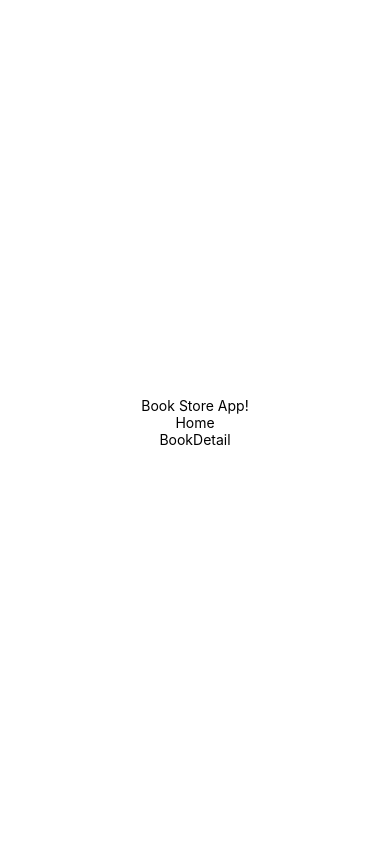
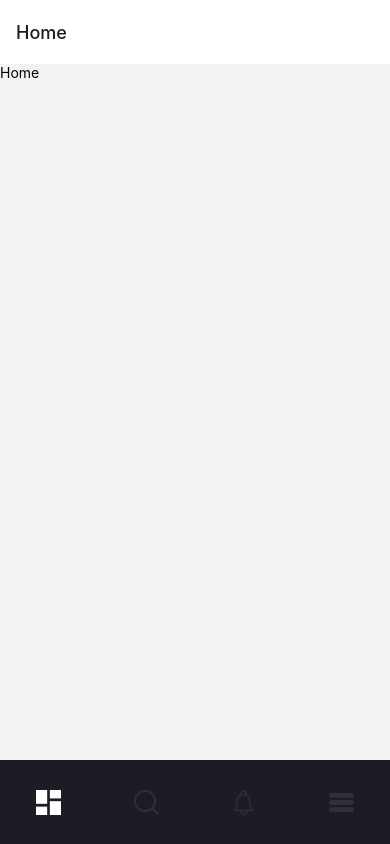
Before and after one commit to ArjunKumarDev/BookStoreAppRN, a React Native app: screen /Home in a window 390 px wide. Built offline with nearby package versions, Linux system fonts and the light colour scheme.

Commit message:
bottom tab navigator done

```diff
--- a/App.js
+++ b/App.js
@@ -1,22 +1,39 @@
-import { StatusBar } from "expo-status-bar";
-import { StyleSheet, Text, View } from "react-native";
-import { BookDetail, Home } from "./screens";
-export default function App() {
+import React from "react";
+import { createNativeStackNavigator } from "@react-navigation/native-stack";
+import { NavigationContainer, DefaultTheme } from "@react-navigation/native";
+import Tabs from "./navigation/tabs";
+import { BookDetail } from "./screens";
+
+console.log(DefaultTheme, "checking");
+const theme = {
+  ...DefaultTheme,
+  colors: {
+    ...DefaultTheme.colors,
+    border: "transparent",
+  },
+};
+
+const Stack = createNativeStackNavigator();
+
+const App = () => {
   return (
-    <View style={styles.container}>
-      <StatusBar style="auto" />
-      <Text>Book Store App!</Text>
-      <Home />
-      <BookDetail />
-    </View>
+    <NavigationContainer theme={theme}>
+      <Stack.Navigator
+        screenOptions={{ headerShown: false }}
+        initialRouteName="Home"
+      >
+        {/* Tabs */}
+        <Stack.Screen name="Home" component={Tabs} />
+
+        {/* Screens */}
+        <Stack.Screen
+          name="BookDetail"
+          component={BookDetail}
+          options={{ headerShown: false }}
+        />
+      </Stack.Navigator>
+    </NavigationContainer>
   );
-}
+};
 
-const styles = StyleSheet.create({
-  container: {
-    flex: 1,
-    backgroundColor: "#fff",
-    alignItems: "center",
-    justifyContent: "center",
-  },
-});
+export default App;
--- /dev/null
+++ b/navigation/tabs.js
@@ -0,0 +1,93 @@
+import React from "react";
+import { Image } from "react-native";
+import { createBottomTabNavigator } from "@react-navigation/bottom-tabs";
+import { Home } from "../screens/";
+import { icons, COLORS } from "../constants";
+
+const Tab = createBottomTabNavigator();
+
+const tabOptions = {
+  showLabel: false,
+  style: {
+    height: "10%",
+    backgroundColor: "purple",
+  },
+};
+
+const Tabs = () => {
+  return (
+    <Tab.Navigator
+      tabBarOptions={tabOptions}
+      screenOptions={({ route }) => ({
+        tabBarStyle: {
+          height: "10%",
+          backgroundColor: COLORS.black,
+        },
+        tabBarIcon: ({ focused }) => {
+          const tintColor = focused ? COLORS.white : COLORS.gray;
+
+          switch (route.name) {
+            case "Home":
+              return (
+                <Image
+                  source={icons.dashboard_icon}
+                  resizeMode="contain"
+                  style={{
+                    tintColor: tintColor,
+                    width: 25,
+                    height: 25,
+                  }}
+                />
+              );
+
+            case "Search":
+              return (
+                <Image
+                  source={icons.search_icon}
+                  resizeMode="contain"
+                  style={{
+                    tintColor: tintColor,
+                    width: 25,
+                    height: 25,
+                  }}
+                />
+              );
+
+            case "Notification":
+              return (
+                <Image
+                  source={icons.notification_icon}
+                  resizeMode="contain"
+                  style={{
+                    tintColor: tintColor,
+                    width: 25,
+                    height: 25,
+                  }}
+                />
+              );
+
+            case "Setting":
+              return (
+                <Image
+                  source={icons.menu_icon}
+                  resizeMode="contain"
+                  style={{
+                    tintColor: tintColor,
+                    width: 25,
+                    height: 25,
+                  }}
+                />
+              );
+          }
+        },
+      })}
+    >
+      <Tab.Screen name="Home" component={Home} />
+      <Tab.Screen name="Search" component={Home} />
+      <Tab.Screen name="Notification" component={Home} />
+      <Tab.Screen name="Setting" component={Home} />
+    </Tab.Navigator>
+  );
+};
+
+export default Tabs;
```
